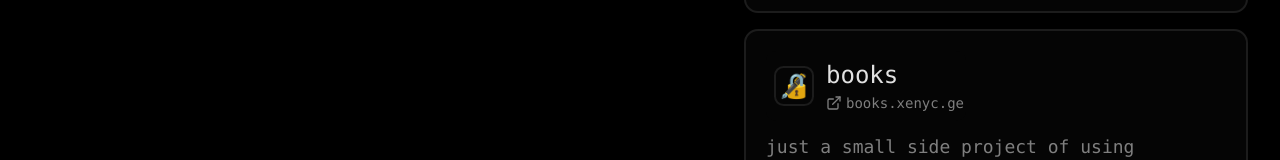
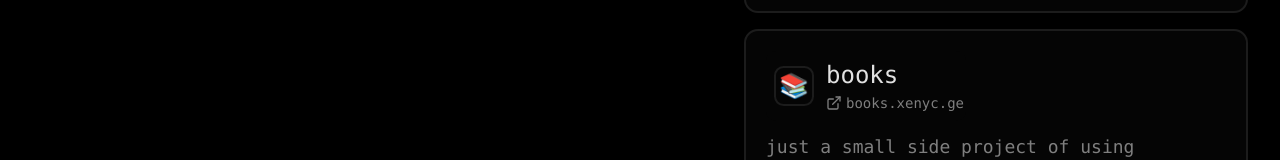
Before and after one commit to xenycx/portfolio, a Next.js app: page / in a window 1280 px wide. Shown: the part 520-680 px from the top of the page. Built offline with nearby package versions, Linux system fonts and the light colour scheme.

Commit message:
Update page.tsx
egeredadwada

```diff
--- a/app/page.tsx
+++ b/app/page.tsx
@@ -58,7 +58,7 @@ export default function Page() {
               description="georgian community forum, this one is just for fun i selfhosted flraum and experimented for a while, in feature i plan to rework and customize the whole forum."
             />
             <ProjectCard
-              icon="🔏"
+              icon="📚"
               title="books"
               url="books.xenyc.ge"
               description="just a small side project of using biblusi's api and and building similar webapp for books."
```
